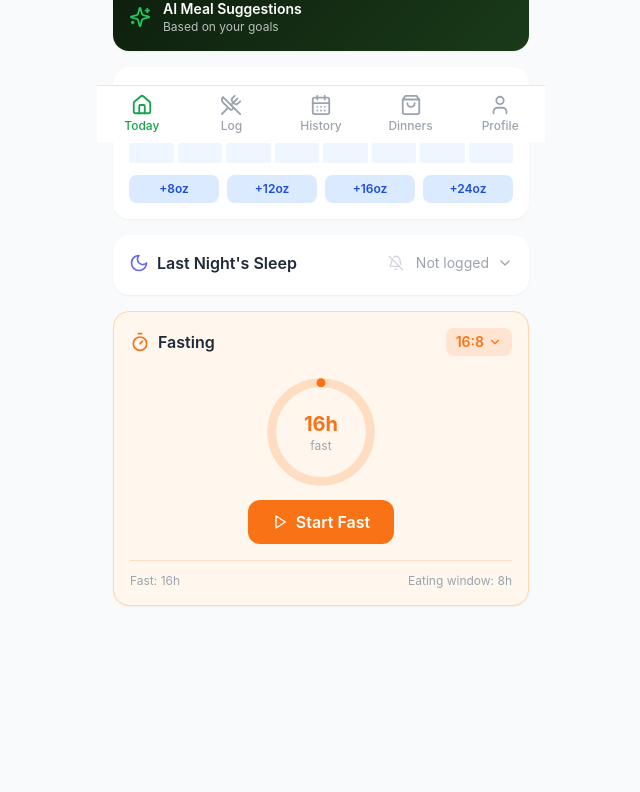
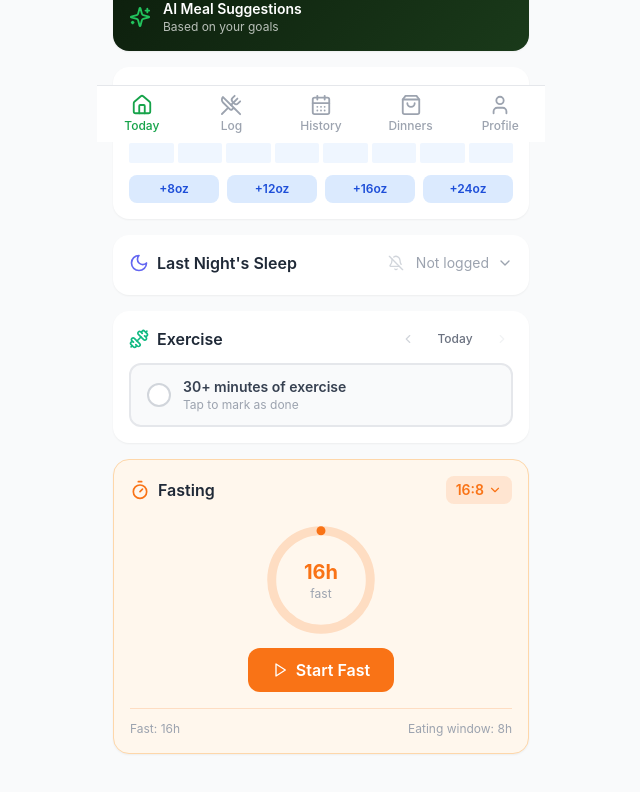
Before and after one commit to lukealley/food-planner, a React (Vite) app: page / in a window 1280 px wide. Shown: the part 658-1450 px from the top of the page, without its empty margins (319-959 px from the left). Before the commit the page ends 1360 px from the top, so only its background shows below. Built offline with nearby package versions, Linux system fonts and the light colour scheme.

Commit message:
Add exercise tracking

```diff
--- /dev/null
+++ b/src/components/ExerciseCard.jsx
@@ -0,0 +1,83 @@
+import { useState } from 'react'
+import { Dumbbell, ChevronLeft, ChevronRight } from 'lucide-react'
+import useAppStore from '../store/useAppStore'
+import { themes } from '../themes'
+import { todayMT, prevDay, nextDay, friendlyDate } from '../utils/dateUtils.js'
+
+export default function ExerciseCard() {
+  const { activeUser, users, toggleExercise } = useAppStore()
+  const t = themes[activeUser]
+  const { exerciseLog } = users[activeUser]
+
+  const [logDate, setLogDate] = useState(todayMT())
+  const isToday = logDate === todayMT()
+  const done = !!exerciseLog[logDate]
+
+  return (
+    <div
+      className="rounded-2xl shadow-sm p-4"
+      style={{
+        background: activeUser === 'hers' ? '#f0fff4' : '#fff',
+        border: activeUser === 'hers' ? '1px solid #c6e8d0' : 'none',
+      }}
+    >
+      <div className="flex items-center justify-between mb-3">
+        <div className="flex items-center gap-2">
+          <Dumbbell size={20} className="text-emerald-500" />
+          <span className="font-semibold text-gray-800">Exercise</span>
+        </div>
+
+        {/* Day navigator */}
+        <div className="flex items-center gap-1">
+          <button
+            onClick={() => setLogDate(d => prevDay(d))}
+            className="p-1 text-gray-300 hover:text-gray-500 transition-colors"
+          >
+            <ChevronLeft size={14} />
+          </button>
+          <span className="text-xs font-medium text-gray-500 w-16 text-center">
+            {friendlyDate(logDate)}
+          </span>
+          <button
+            onClick={() => setLogDate(d => nextDay(d))}
+            disabled={isToday}
+            className="p-1 text-gray-300 hover:text-gray-500 transition-colors disabled:opacity-30"
+          >
+            <ChevronRight size={14} />
+          </button>
+        </div>
+      </div>
+
+      {/* Checkbox row */}
+      <button
+        onClick={() => toggleExercise(activeUser, logDate)}
+        className="w-full flex items-center gap-3 rounded-xl px-4 py-3 transition-colors"
+        style={{
+          background: done ? (activeUser === 'hers' ? '#dcfce7' : '#dcfce7') : '#f9fafb',
+          border: `2px solid ${done ? '#22c55e' : '#e5e7eb'}`,
+        }}
+      >
+        {/* Custom checkbox */}
+        <div
+          className="w-6 h-6 rounded-full flex items-center justify-center shrink-0 transition-colors"
+          style={{ background: done ? '#22c55e' : '#fff', border: `2px solid ${done ? '#22c55e' : '#d1d5db'}` }}
+        >
+          {done && (
+            <svg width="12" height="12" viewBox="0 0 12 12" fill="none">
+              <path d="M2 6l3 3 5-5" stroke="#fff" strokeWidth="2" strokeLinecap="round" strokeLinejoin="round" />
+            </svg>
+          )}
+        </div>
+
+        <div className="text-left">
+          <p className="text-sm font-semibold" style={{ color: done ? '#15803d' : '#374151' }}>
+            {done ? '30+ min — nice work!' : '30+ minutes of exercise'}
+          </p>
+          <p className="text-xs" style={{ color: done ? '#16a34a' : '#9ca3af' }}>
+            {done ? 'Tap to unmark' : 'Tap to mark as done'}
+          </p>
+        </div>
+      </button>
+    </div>
+  )
+}
--- a/src/pages/Dashboard.jsx
+++ b/src/pages/Dashboard.jsx
@@ -7,6 +7,7 @@ import WaterCard from '../components/WaterCard'
 import SleepCard from '../components/SleepCard'
 import FastingCard from '../components/FastingCard'
 import CycleTracker from '../components/CycleTracker'
+import ExerciseCard from '../components/ExerciseCard'
 
 import { todayMT } from '../utils/dateUtils.js'
 const todayStr = todayMT
@@ -109,9 +110,10 @@ export default function Dashboard() {
           {/* Cycle tracker — hers only */}
           {activeUser === 'hers' && <CycleTracker />}
 
-          {/* Water, Sleep, Fasting */}
+          {/* Water, Sleep, Exercise, Fasting */}
           <WaterCard />
           <SleepCard />
+          <ExerciseCard />
           <FastingCard />
 
           {/* Today's log */}
--- a/src/pages/History.jsx
+++ b/src/pages/History.jsx
@@ -1,5 +1,5 @@
 import { useState } from 'react'
-import { ChevronLeft, ChevronRight, Utensils, Droplets, Moon, ChevronDown, ChevronUp } from 'lucide-react'
+import { ChevronLeft, ChevronRight, Utensils, Droplets, Moon, ChevronDown, ChevronUp, Dumbbell } from 'lucide-react'
 import useAppStore from '../store/useAppStore'
 import { themes } from '../themes'
 import { todayMT } from '../utils/dateUtils.js'
@@ -103,6 +103,7 @@ export default function History() {
   const foodEntries = userData.foodLog[selected] || []
   const waterOz = userData.waterLog[selected] || 0
   const sleep = userData.sleepLog[selected]
+  const exercised = !!(userData.exerciseLog || {})[selected]
   const totalCals = foodEntries.reduce((s, e) => s + (e.calories || 0), 0)
 
   // Multi-day history helpers (last 30 days, only days with data)
@@ -175,6 +176,7 @@ export default function History() {
               const hasFood = (userData.foodLog[dateStr] || []).length > 0
               const hasWater = (userData.waterLog[dateStr] || 0) > 0
               const hasSleep = !!userData.sleepLog[dateStr]
+              const hasExercise = !!(userData.exerciseLog || {})[dateStr]
 
               return (
                 <button
@@ -198,9 +200,10 @@ export default function History() {
                     {day}
                   </div>
                   <div className="flex gap-0.5 h-1.5 items-center">
-                    {hasFood  && <div className="w-1.5 h-1.5 rounded-full bg-green-400" />}
-                    {hasWater && <div className="w-1.5 h-1.5 rounded-full bg-blue-400" />}
-                    {hasSleep && <div className="w-1.5 h-1.5 rounded-full bg-indigo-400" />}
+                    {hasFood     && <div className="w-1.5 h-1.5 rounded-full bg-green-400" />}
+                    {hasWater    && <div className="w-1.5 h-1.5 rounded-full bg-blue-400" />}
+                    {hasSleep    && <div className="w-1.5 h-1.5 rounded-full bg-indigo-400" />}
+                    {hasExercise && <div className="w-1.5 h-1.5 rounded-full bg-emerald-500" />}
                   </div>
                 </button>
               )
@@ -208,7 +211,7 @@ export default function History() {
           </div>
 
           {/* Legend */}
-          <div className="flex justify-center gap-4 py-2.5 border-t border-gray-100">
+          <div className="flex justify-center gap-3 py-2.5 border-t border-gray-100 flex-wrap">
             <span className="flex items-center gap-1 text-xs text-gray-400">
               <span className="w-2 h-2 rounded-full bg-green-400 inline-block" /> Food
             </span>
@@ -217,6 +220,9 @@ export default function History() {
             </span>
             <span className="flex items-center gap-1 text-xs text-gray-400">
               <span className="w-2 h-2 rounded-full bg-indigo-400 inline-block" /> Sleep
+            </span>
+            <span className="flex items-center gap-1 text-xs text-gray-400">
+              <span className="w-2 h-2 rounded-full bg-emerald-500 inline-block" /> Exercise
             </span>
           </div>
         </div>
@@ -255,6 +261,16 @@ export default function History() {
                 </div>
               </div>
             )}
+          </section>
+
+          {/* Exercise */}
+          <section>
+            <div className="flex items-center gap-1.5 text-sm font-semibold text-gray-700">
+              <Dumbbell size={14} className="text-emerald-500" /> Exercise
+            </div>
+            <p className={`text-sm mt-1 font-medium ${exercised ? 'text-emerald-600' : 'text-gray-400'}`}>
+              {exercised ? '✓ 30+ minutes logged' : 'Not logged'}
+            </p>
           </section>
 
           {/* Water */}
--- a/src/store/useAppStore.js
+++ b/src/store/useAppStore.js
@@ -30,6 +30,7 @@ const defaultUserData = (profile) => ({
   waterGoalOz: 64,
   waterLog: {},
   sleepLog: {},
+  exerciseLog: {},
   fastingProtocol: profile.sex === 'female' ? '14:10' : '16:8',
   fastingStart: null,
 })
@@ -102,6 +103,13 @@ const useAppStore = create(
           sleepLog: { ...u.sleepLog, [date]: entry },
         })),
 
+      // Exercise
+      toggleExercise: (user, date) =>
+        get()._updateUser(user, (u) => ({
+          ...u,
+          exerciseLog: { ...u.exerciseLog, [date]: !u.exerciseLog[date] },
+        })),
+
       // Fasting
       setFastingProtocol: (user, protocol) =>
         get()._updateUser(user, (u) => ({ ...u, fastingProtocol: protocol })),
```
